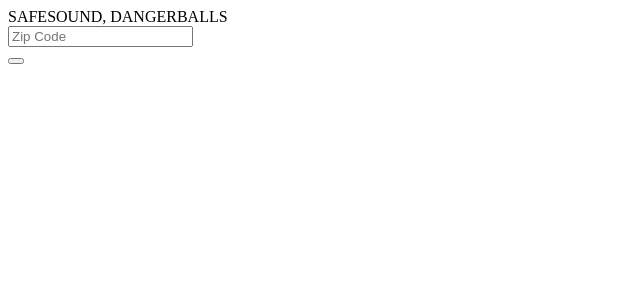
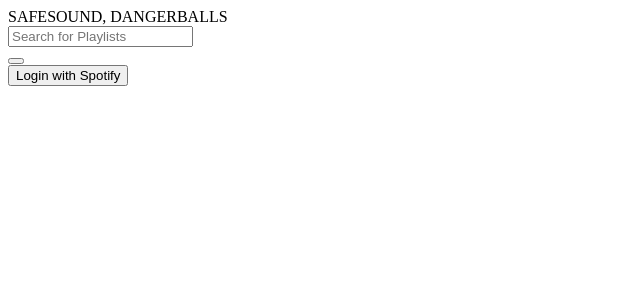
Before and after one commit to aliciaalbo/SafeSound, a React (Create React App) app: page / in a window 1280 px wide. Shown: the top 300 px of the page, without its empty margins (0-640 px from the left). Built offline with nearby package versions, Linux system fonts and the light colour scheme.

Commit message:
playlist results component

```diff
--- a/src/index.js
+++ b/src/index.js
@@ -3,6 +3,7 @@ import ReactDOM from 'react-dom';
 import useStickyState from "./useStickyState";
 import WebPlayer from "./webplayer";
 import PlaylistSearch from "./playlistSearch"
+import SpotifyLogin from './spotifylogin';
 
 function App() {
     const [playlistSearchTerm, setPlaylistSearchTerm] = useStickyState("", "playlistSearchTerm");
@@ -51,6 +52,7 @@ function App() {
       <section className="page">
         <div>SAFESOUND, DANGERBALLS</div>
         <PlaylistSearch />
+        <SpotifyLogin />
       </section>
     );
   }
--- a/src/playlistSearch.js
+++ b/src/playlistSearch.js
@@ -11,10 +11,9 @@ function PlaylistSearch(props) {
         <div className="searchbar">
           <form variant="dark" className="search-form" onSubmit={e => { handleSubmit(e) }}>
         <div className="">
-          <input variant="dark" type="text" className="form-control" name="playlistSearchTerm" defaultValue={props.zipcode} placeholder="Zip Code" required />
+          <input variant="dark" type="text" className="form-control" name="playlistSearchTerm" defaultValue={props.zipcode} placeholder="Search for Playlists" required />
           <div className="input-group-append">
-            <button variant="dark" className="btn btn-secondary" type="submit">
-              <i className="fa fa-search"></i>
+            <button variant="dark" className="" type="submit">
             </button>
           </div>
         </div>
```
Also changed, not shown: src/playlists.js (added, +11 -0 lines).
